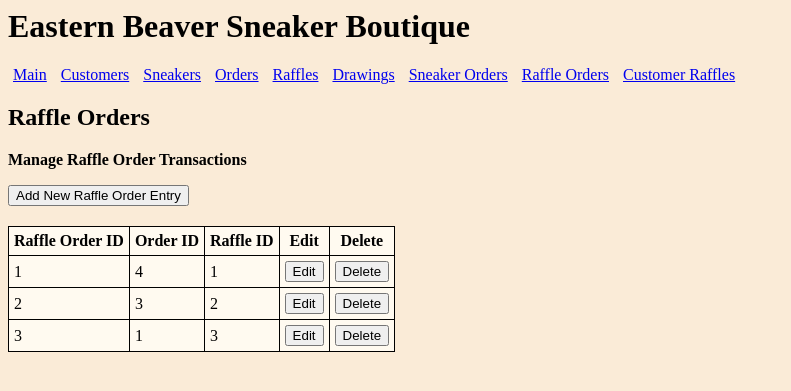
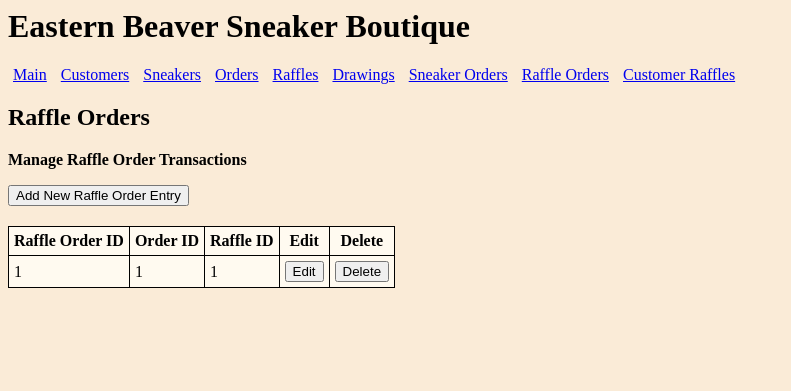
Before and after one commit to mattjmelnick/cs340-database, a Flask app: template templates/raffle_orders.j2 in a window 1280 px wide. Shown: the top 391 px of the page, without its empty margins (0-791 px from the left). Run offline with Flask 3, Linux system fonts and the light colour scheme; the template is opened without the code that fills it: most values are stand-ins (such as "Sample title", 1, 10 or a date in 2020).

Commit message:
Implement CRUD operations for RaffleOrders table and forms

```diff
--- a/templates/raffle_orders.j2
+++ b/templates/raffle_orders.j2
@@ -22,67 +22,61 @@
     </nav>
     <h2>Raffle Orders</h2>
     <p><strong>Manage Raffle Order Transactions</strong></p>
-    <button onclick="showAddForm()">Add New Raffle Order Entry</button>
-    <form action="raffle_orders.html" method="POST" class="addForm" style="display: none">
+    <button onclick="showAddForm('#raffleOrderAddForm')">Add New Raffle Order Entry</button>
+    <form action="raffle_orders" method="POST" id="raffleOrderAddForm" style="display: none">
         <legend>
             <strong>Add Raffle Order</strong>
         </legend>
         <fieldset>
             <label for="roOrderID">Order ID</label>
             <select name="roOrderID" id="roOrderID">
-                <option value="blank"></option>
-                <option value="1">1</option>
-                <option value="2">2</option>
-                <option value="3">3</option>
-                <option value="4">4</option>
+				{% for order in order_ids %}
+                	<option value="{{ order['order_id'] }}">{{ order['order_id'] }}</option>
+				{% endfor %}
             </select>
             <label for="roRaffleID">Raffle ID</label>
             <select name="roRaffleID" id="roRaffleID">
-                <option value="blank"></option>
-                <option value="null">NULL</option>
-                <option value="1">1</option>
-                <option value="2">2</option>
-                <option value="3">3</option>
+                <option value="0">NULL</option>
+				{% for raffle in raffle_ids %}
+                	<option value="{{ raffle['raffle_id'] }}">{{ raffle['raffle_id'] }}</option>
+				{% endfor %}
             </select>
             <br>
             <br>
             <button type="submit">Add Raffle Order</button>
-			<button onclick="hideAddForm()">Cancel</button>
+			<button type="button" onclick="cancelForm('#raffleOrderAddForm')">Cancel</button>
         </fieldset>
     </form>
-    <form action="raffle_orders.html" class="updateForm" style="display: none">
+    <form id="raffleOrderUpdateForm" method="POST" style="display: none">
         <legend>
             <strong>Update Raffle Order</strong>
         </legend>
         <fieldset>
             <label for="roIDUpdate">Raffle Order ID</label>
-            <span>1</span>
+            <span id="roIDUpdate"></span>
             <label for="roOrderIDUpdate">Order ID</label>
             <select name="roOrderIDUpdate" id="roOrderIDUpdate">
-                <option value="4">4</option>
             </select required>
             <label for="roRaffleIDUpdate">Raffle ID</label>
             <select name="roRaffleIDUpdate" id="roRaffleIDUpdate">
-                <option value="null">NULL</option>
-                <option value="1" selected>1</option>
             </select required>
             <br>
             <br>
             <button type="submit">Update Raffle Order</button>
-			<button onclick="hideUpdateForm()">Cancel</button>
+			<button type="button" onclick="cancelForm('#raffleOrderUpdateForm')">Cancel</button>
         </fieldset>
     </form>
-    <form action="raffle_orders.html" class="deleteForm" style="display: none">
+    <form id="raffleOrderDeleteForm" method="POST" style="display: none">
         <legend>
             <strong>Delete Raffle Order</strong>
         </legend>
         <fieldset>
             <label for="roIDDelete"><u>Raffle Order ID</u></label>
-            <span>1</span>
+            <span id="roIDDelete"></span>
             <br>
             <br>
             <button type="submit">Delete Raffle Order</button>
-			<button onclick="hideDeleteForm()">Cancel</button>
+			<button type="button" onclick="cancelForm('#raffleOrderDeleteForm')">Cancel</button>
         </fieldset>
     </form>
     <table>
@@ -96,27 +90,21 @@
             </tr>
         </thead>
         <tbody>
+			{% for raffle_order in raffle_orders %}
             <tr>
-                <td>1</td>
-                <td>4</td>
-                <td>1</td>
-                <td><button onclick="showUpdateForm()">Edit</button></td>
-                <td><button onclick="showDeleteForm()">Delete</button></td>
+                <td>{{ raffle_order.raffle_order_id }}</td>
+                <td>{{ raffle_order.order_id }}</td>
+                <td>{{ raffle_order.raffle_id }}</td>
+                <td><button onclick="showROUpdate(
+					'{{ raffle_order['raffle_order_id'] }}',
+					'{{ raffle_order['order_id'] }}',
+					'{{ raffle_order['raffle_id'] }}',
+					{{ order_ids }},
+					{{ raffle_ids }})">Edit</button></td>
+                <td><button onclick="showRODelete(
+					'{{ raffle_order['raffle_order_id'] }}')">Delete</button></td>
             </tr>
-            <tr>
-                <td>2</td>
-                <td>3</td>
-                <td>2</td>
-                <td><button onclick="showUpdateForm()">Edit</button></td>
-                <td><button onclick="showDeleteForm()">Delete</button></td>
-            </tr>
-            <tr>
-                <td>3</td>
-                <td>1</td>
-                <td>3</td>
-                <td><button onclick="showUpdateForm()">Edit</button></td>
-                <td><button onclick="showDeleteForm()">Delete</button></td>
-            </tr>
+			{% endfor %}
         </tbody>
     </table>
 </body>
```
